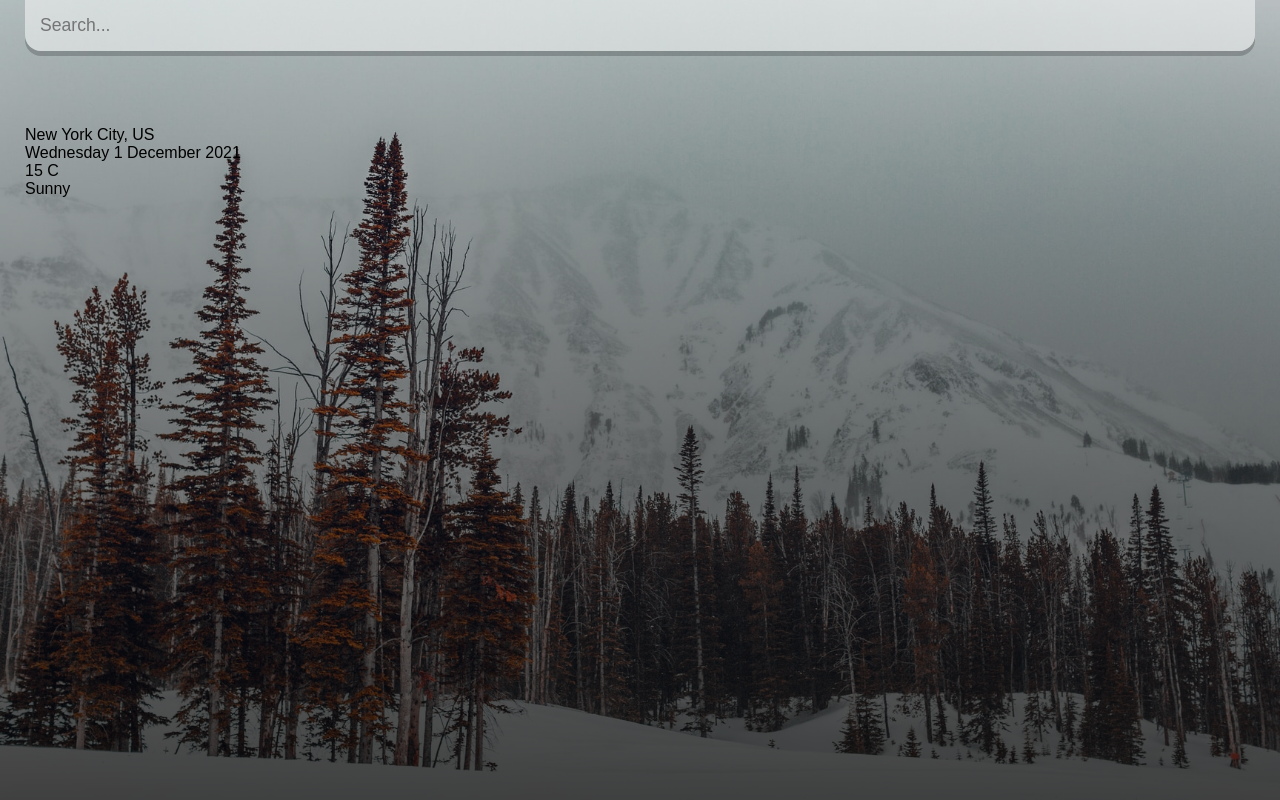
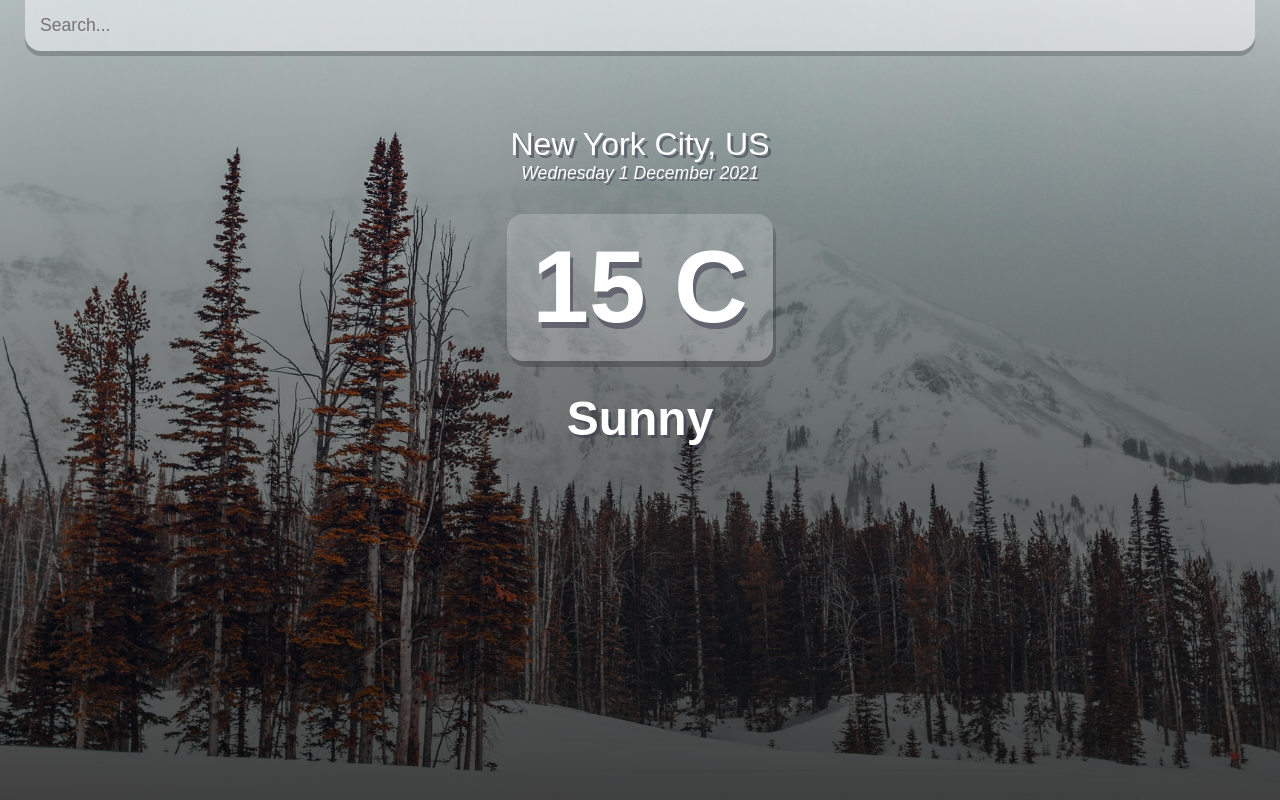
Before and after one commit to RChaubey16/Weather-app, a React (Create React App) app: page / in a window 1280 px wide. Built offline with nearby package versions, Linux system fonts and the light colour scheme.

Commit message:
Completed the styling of the component

```diff
--- a/src/components/weather.css
+++ b/src/components/weather.css
@@ -40,3 +40,50 @@
 .app__searchBox .searchBar:focus{
     background-color: rgba(255, 255, 255, 0.75);
 }
+
+/* location */
+
+.weather__locationBox .location{
+    color: #FFF;
+    font-size: 2rem;
+    font-weight: 500;
+    text-align: center;
+    text-shadow: 3px 3px rgba(50, 50, 70, 0.5);
+}
+
+.weather__locationBox .date{
+    color: #FFF;
+    font-size: 1.1rem;
+    font-weight: 300;
+    font-style: italic;
+    text-align: center;
+    text-shadow: 2px 2px rgba(50, 50, 70, 0.5);
+}
+
+/* Weather Box */
+.weather__box{
+    text-align: center;
+
+}
+
+.weather__box .temp{
+    position: relative;
+    display: inline-block;
+    margin: 30px auto;
+    background-color: rgba(255, 255, 255, 0.2);
+    border-radius:16px;
+    padding: 15px 25px;
+    color: #FFF;
+    font-size: 102px;
+    font-weight: 900;
+    text-shadow: 3px 6px rgba(50, 50, 70, 0.5);
+    text-align: center;
+    box-shadow: 3px 6px rgba(0, 0, 0, 0.2);
+}
+
+.weather__box .weather{
+    color: #FFF;
+    font-size: 48px;
+    font-weight: 700;
+    text-shadow: 3px 3px rgba(50, 50, 70, 0.5);
+}
```
